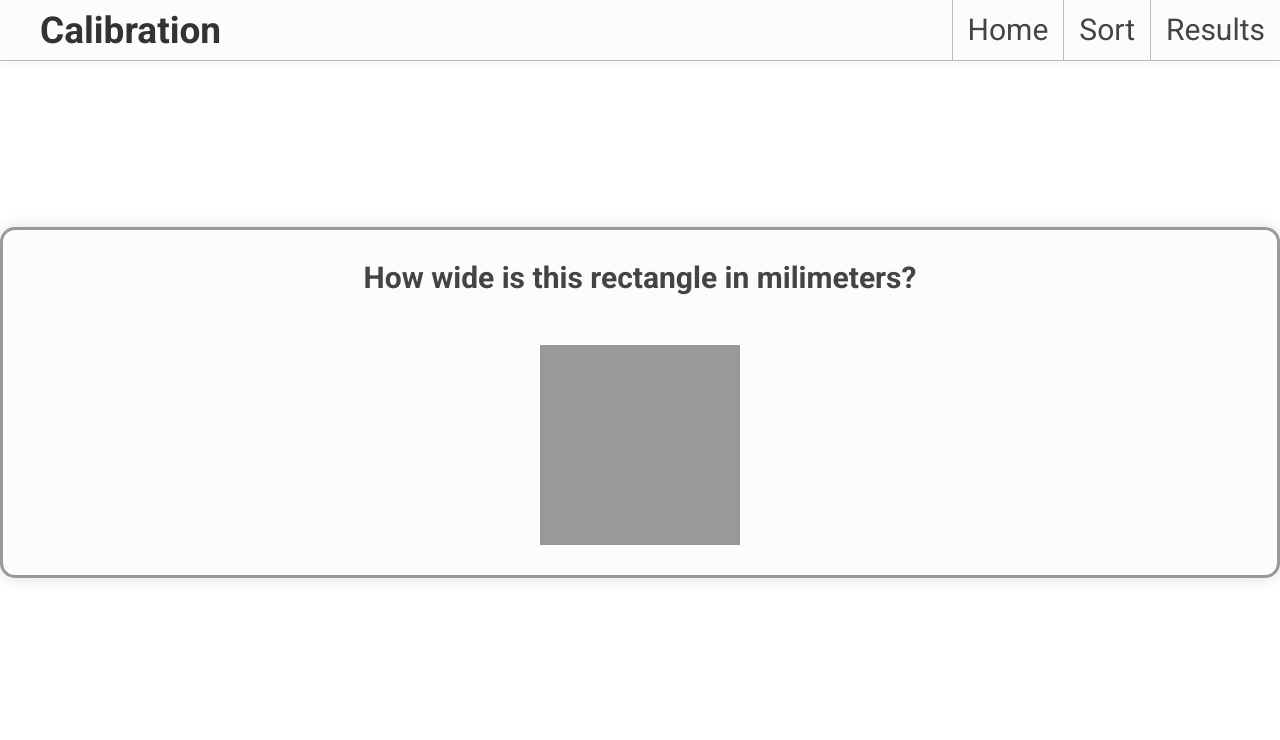
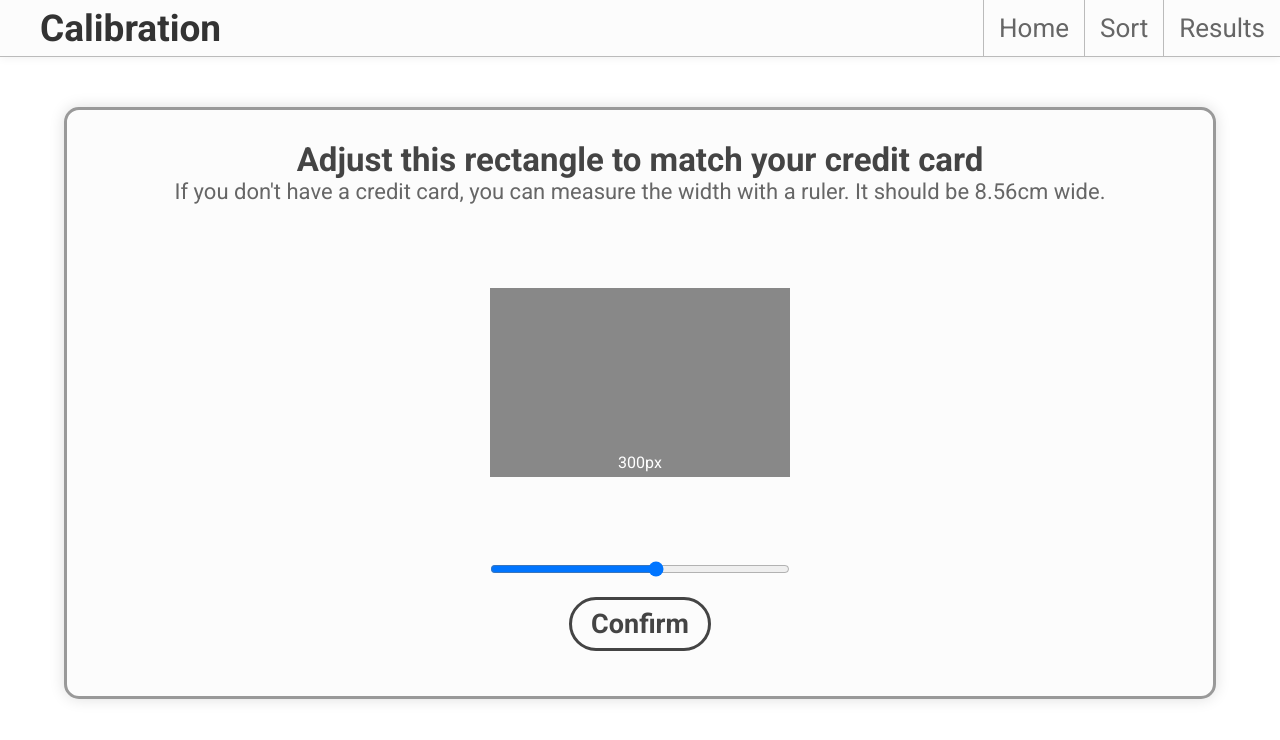
Before and after one commit to Oskar505/glyphSort, a Vue app: page /calibration in a window 1280 px wide. Shown: the top 740 px of the page. Built offline with nearby package versions, Linux system fonts and the light colour scheme.

Commit message:
calibration page

```diff
--- a/src/App.vue
+++ b/src/App.vue
@@ -57,8 +57,8 @@
   } */
 
   nav div h2 {
-    font-size: 26px;
-    color: #666;
+    font-size: 26px !important;
+    color: #666 !important;
     line-height: 1;
     font-weight: 400;
   }
--- a/src/views/Calibration.vue
+++ b/src/views/Calibration.vue
@@ -12,8 +12,22 @@
 
     <main>
         <div class="cardCalibrationWrapper">
-            <h2>How wide is this rectangle in milimeters?</h2>
-            <div class="card"></div>
+            <div class="instructions">
+                <h2>Adjust this rectangle to match your credit card</h2>
+                <p>If you don't have a credit card, you can measure the width with a ruler. It should be 8.56cm wide.</p>
+            </div>
+
+            <div class="cardContainer">
+                <div class="card" :style="{width: `${cardWidth}px`, height: `${cardHeight}px`}">
+                    <p>{{ cardWidth }}px</p>
+                </div>
+            </div>
+
+            <div class="userInput">
+                <input type="range" id="slider" min="50" max="500" :value=cardWidth @input="adjustWidth()">
+                <button id="confirmBtn" @click="calculateDPI()">Confirm</button>
+            </div>
+
         </div>
 
     </main>
@@ -22,7 +36,40 @@
 
 <script>
     export default {
+        data() {
+            return {
+                cardWidth: 300,
+                cardHeight: 189.18,
+            }
+        },
 
+
+        methods: {
+            adjustWidth() {
+                let width = document.getElementById('slider').value
+
+                console.log(width)
+
+                this.cardWidth = width
+                this.cardHeight = width / 1.58577
+            },
+
+
+            calculateDPI() {
+                const pixelWidth = parseInt(this.cardWidth, 10); // digital widt in px
+                const cardWidthCm = 8.56; // real width in cm
+
+                // calculate DPI
+                const dpi = pixelWidth / (cardWidthCm / 2.54);
+
+                console.log(`${dpi.toFixed(2)} DPI`);
+
+                // save cokie
+                document.cookie = `dpi=${dpi}; path=/; max-age=31536000; SameSite=Strict`;
+
+                this.$router.push({path:'/'})
+            },
+        },
     }
 </script>
 
@@ -34,24 +81,89 @@
         flex-direction: column;
         justify-content: center;
         align-items: center;
-        gap: 50px;
         border-radius: 15px;
         background-color: #fcfcfc;
         box-shadow: 0px 0px 15px #dedede;
         border: 3px solid #999;
-        margin-top: 13%;
+        margin-top: 3%;
         padding: 30px 80px;
         user-select: none;
+        max-width: 90%;
+        margin: 0 auto;
+    }
+
+    .instructions {
+        text-align: center;
+        color: #666;
+        font-size: 22px;
     }
 
     h2 {
         color: #444;
-        font-size: 30px;
+        font-size: 33px;
+    }
+
+
+    .cardContainer {
+        width: 501px;
+        height: 317px;
+        margin: 20px 0;
+        display: flex;
+        align-items: center;
+        justify-content: center;
     }
 
     .card {
         width: 200px;
         height: 200px;
-        background-color: #999;
+        padding-bottom: 5px;
+        background-color: #888;
+        display: flex;
+        align-items: flex-end;
+        justify-content: center;
+    }
+
+    .card p {
+        color: #fff;
+    }
+
+
+    .userInput {
+        display: flex;
+        flex-direction: column;
+        align-items: center;
+        justify-content: center;
+        gap: 20px;
+    }
+
+    #slider {
+        width: 300px;
+        background: #4a90e2;
+    }
+
+    #slide[type='range'] {
+        color: #4a90e2;
+    }
+
+
+    #confirmBtn {
+        font-size: 27px;
+        font-weight: 700;
+        color: #444;
+        background-color: #fcfcfc;
+        border: 3px solid #444;
+        border-radius: 27px;
+        cursor: pointer;
+        padding: 0.3em 0.7em;
+        margin-bottom: 15px;
+        transition: 0.3s ease;
+    }
+
+
+    #confirmBtn:hover {
+        border-color: #4a90e2;
+        background-color: #4a90e2;
+        color: #fff;
+        transition: 0.3s ease;
     }
 </style>
```
